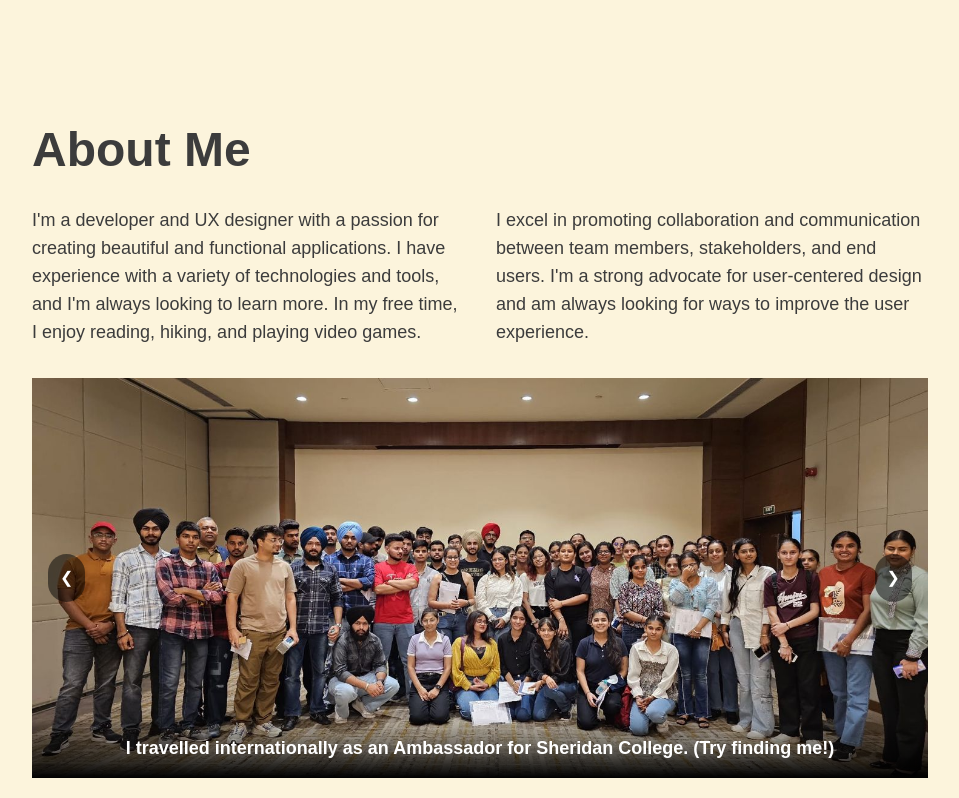
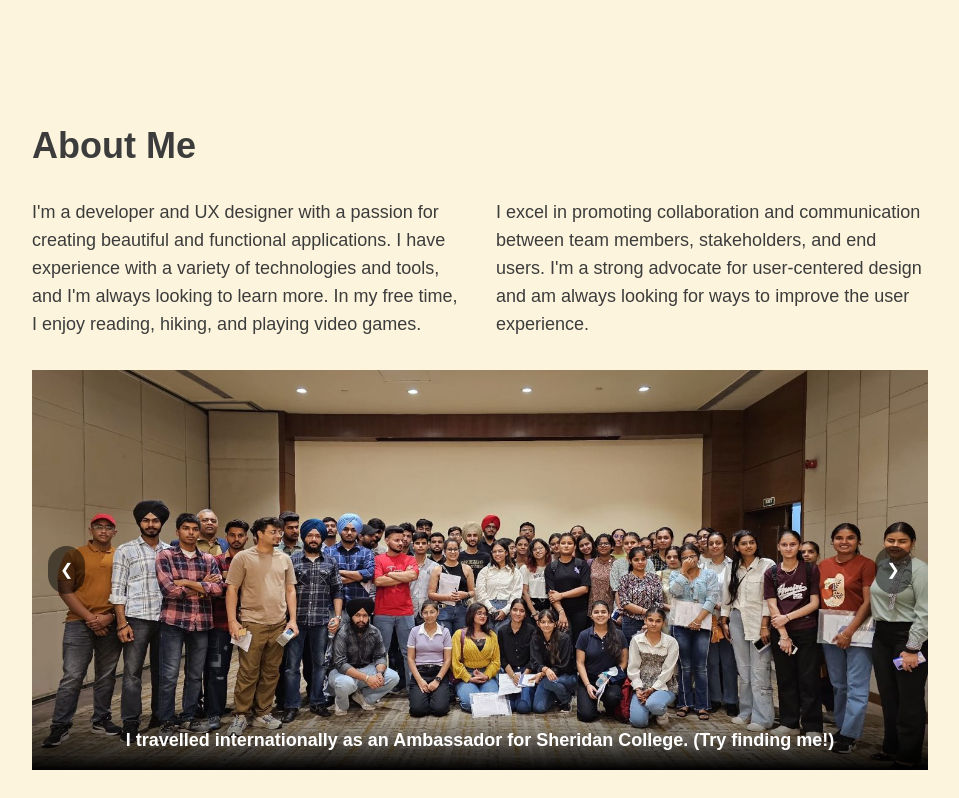
Before and after one commit to tanveersran/portfolio-website, a Next.js app in the folder my-portfolio/: page / in a window 1280 px wide. Shown: the part 802-1600 px from the top of the page, without its empty margins (160-1119 px from the left). Built offline with nearby package versions, Linux system fonts and the light colour scheme.

Commit message:
adjust section title font on large screens

```diff
--- a/my-portfolio/src/components/SectionTitle.js
+++ b/my-portfolio/src/components/SectionTitle.js
@@ -1,6 +1,6 @@
 const SectionTitle = ({ title }) => {
     return (
-        <span className="text-4xl text-primary-dark font-semibold lg:text-5xl">{title}</span>
+        <span className="text-4xl text-primary-dark font-semibold">{title}</span>
     );
 }
 
```
